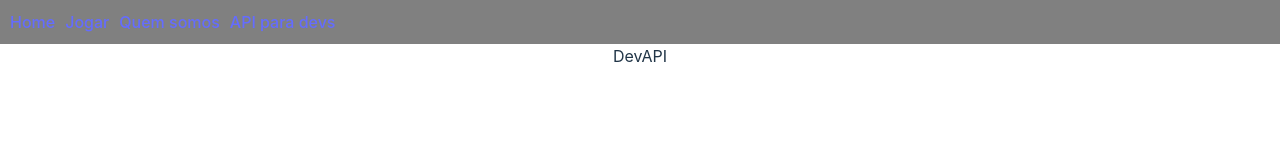
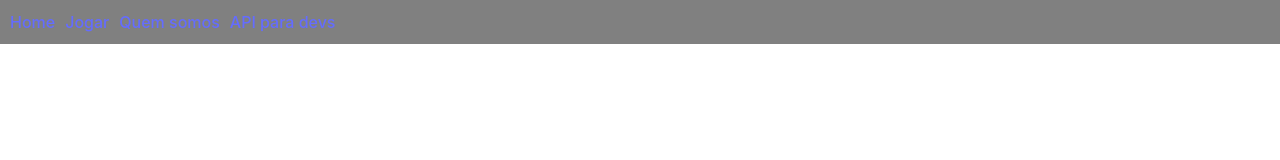
Before and after one commit to corrumptus/sudoku, a React app in the folder client/: page /api in a window 1280 px wide. Shown: the top 160 px of the page. Built offline with nearby package versions, Linux system fonts and the light colour scheme; the HTML template or start-up script is replaced by a standard one.

Commit message:
adding some styles to the dev api

```diff
--- a/client/src/routes/DevAPI.tsx
+++ b/client/src/routes/DevAPI.tsx
@@ -1,5 +1,7 @@
 export default function DevAPI() {
   return (
-    <div>DevAPI</div>
+    <div className="api">
+
+    </div>
   )
 }
```
